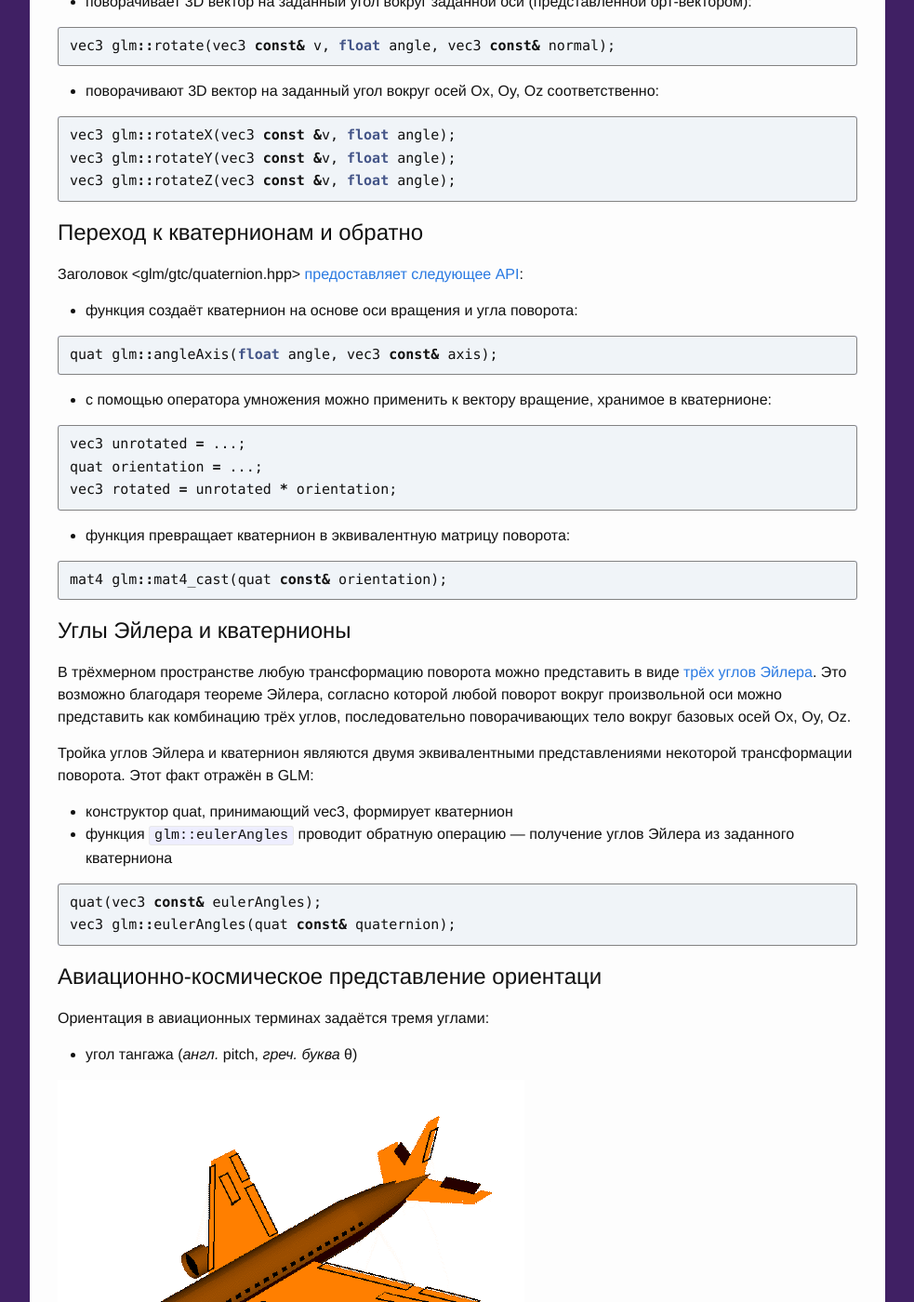
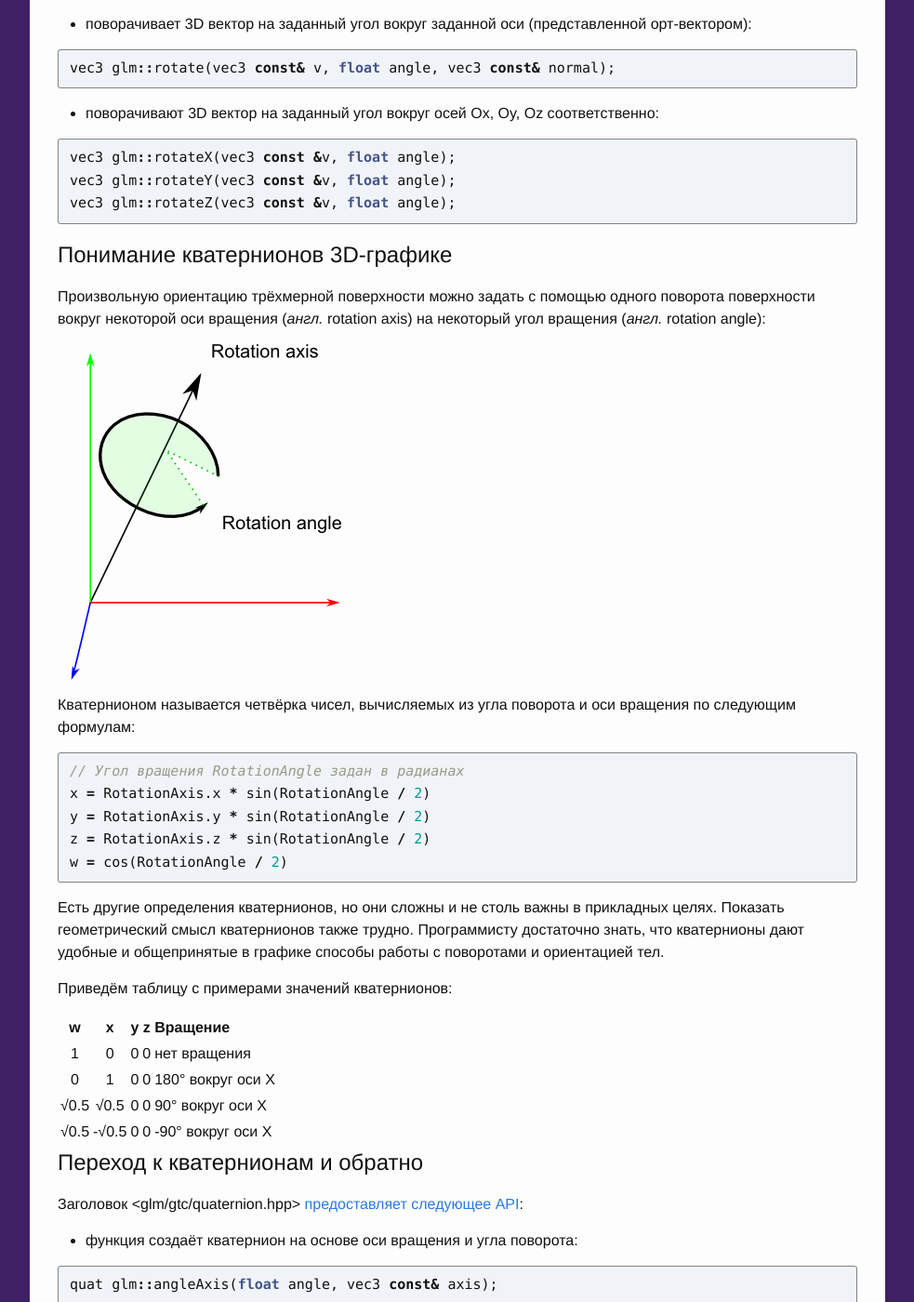
Before and after one commit to ps-group/ps-group.github.io, a Jekyll site: the page built from _opengl/glm_cheatsheet.md, in a window 1280 px wide and 1400 px high, scrolled down 2855 px. Shown: the whole window at 93% size, without its empty margins (148-1131 px from the left). Built offline with Jekyll 4.4.1, drawn with Linux system fonts in a browser that asks for light colours; some of the changed text lies outside the part shown.

Commit message:
Работа над шпаргалкой по GLM

````diff
--- a/_opengl/glm_cheatsheet.md
+++ b/_opengl/glm_cheatsheet.md
@@ -114,6 +114,33 @@ vec3 glm::rotateX(vec3 const &v, float angle);
 vec3 glm::rotateY(vec3 const &v, float angle);
 vec3 glm::rotateZ(vec3 const &v, float angle);
 ```
+
+## Понимание кватернионов 3D-графике
+
+Произвольную ориентацию трёхмерной поверхности можно задать с помощью одного поворота поверхности вокруг некоторой оси вращения (*англ.* rotation axis) на некоторый угол вращения (*англ.* rotation angle):
+
+![Иллюстрация](figures/quaternion.png)
+
+Кватернионом называется четвёрка чисел, вычисляемых из угла поворота и оси вращения по следующим формулам:
+
+```cpp
+// Угол вращения RotationAngle задан в радианах
+x = RotationAxis.x * sin(RotationAngle / 2)
+y = RotationAxis.y * sin(RotationAngle / 2)
+z = RotationAxis.z * sin(RotationAngle / 2)
+w = cos(RotationAngle / 2)
+```
+
+Есть другие определения кватернионов, но они сложны и не столь важны в прикладных целях. Показать геометрический смысл кватернионов также трудно. Программисту достаточно знать, что кватернионы дают удобные и общепринятые в графике способы работы с поворотами и ориентацией тел.
+
+Приведём таблицу с примерами значений кватернионов:
+
+|   w  |   x   |  y  |  z  |  Вращение         |
+|:----:|:-----:|:---:|:---:|:----------------- |
+|   1  |   0   |  0  |  0  | нет вращения      |
+|   0  |   1   |  0  |  0  | 180° вокруг оси X |
+| √0.5 |  √0.5 |  0  |  0  | 90° вокруг оси X  |
+| √0.5 | -√0.5 |  0  |  0  | -90° вокруг оси X |
 
 ## Переход к кватернионам и обратно
 
````
Also changed, not shown: _opengl/figures/quaternion.png (added).
